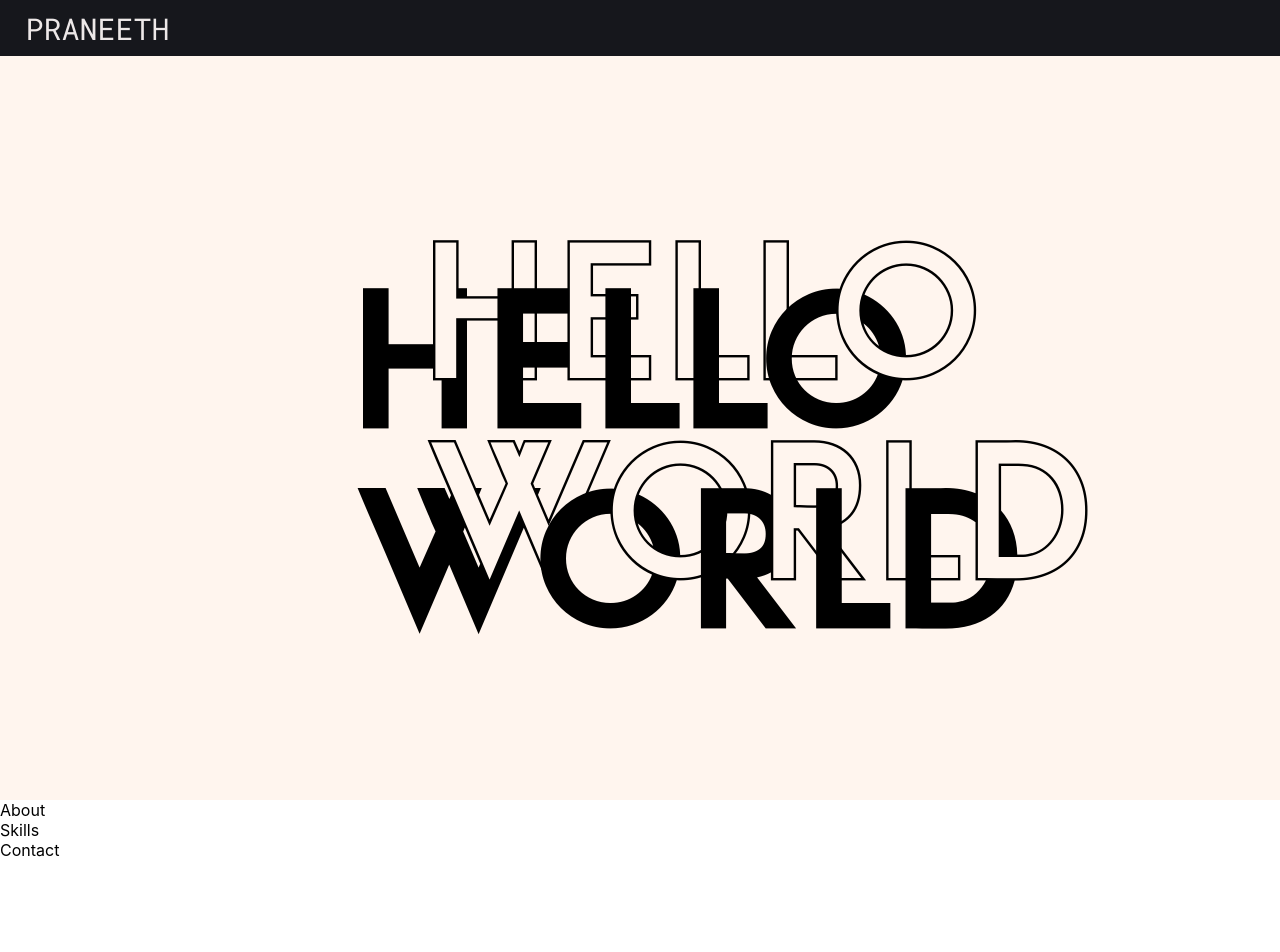
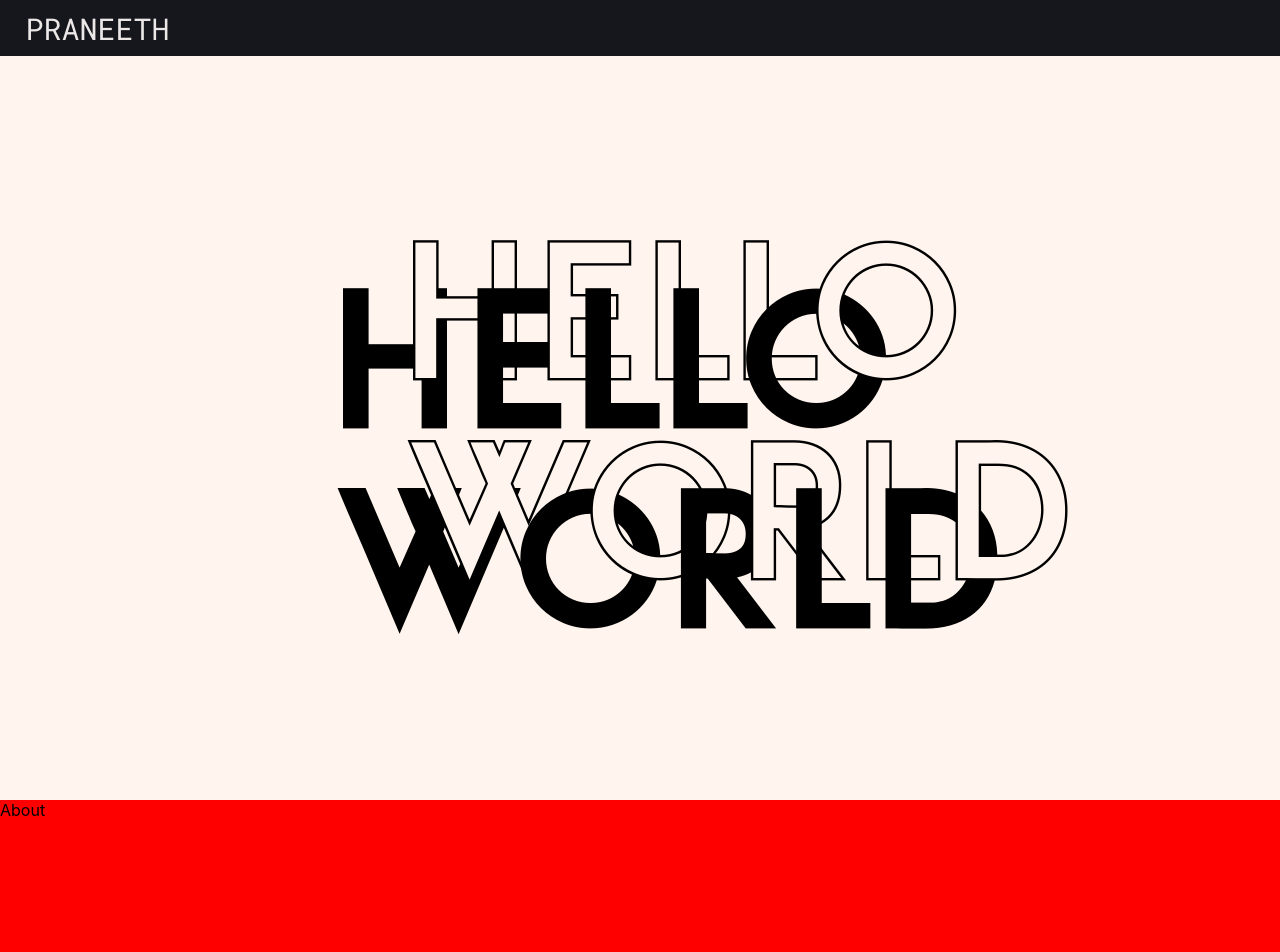
Before and after one commit to NotPraneeth/React-portfolio-new, a React (Create React App) app: page / in a window 1280 px wide. Shown: the top 952 px of the page. Before the commit the page ends 860 px from the top, so only its background shows below. Built offline with nearby package versions, Linux system fonts and the light colour scheme.

Commit message:
added smooth scrolling

```diff
--- a/package.json
+++ b/package.json
@@ -6,8 +6,10 @@
     "@testing-library/jest-dom": "^5.16.5",
     "@testing-library/react": "^13.4.0",
     "@testing-library/user-event": "^13.5.0",
+    "locomotive-scroll": "^4.1.4",
     "react": "^18.2.0",
     "react-dom": "^18.2.0",
+    "react-locomotive-scroll": "^0.2.2",
     "react-scripts": "5.0.1",
     "web-vitals": "^2.1.4"
   },
--- a/src/App.js
+++ b/src/App.js
@@ -1,3 +1,6 @@
+
+import React from "react";
+import ReactDOM from 'react-dom/client';
 import './App.css';
 import Navbar from './Components/Navbar/Navbar'
 import Landing from './Components/Landing/Landing';
@@ -6,9 +9,24 @@ import Skills from './Components/Skills/Skills';
 import Contact from './Components/Contact/Contact';
 import './fonts/Break-Regular.woff';
 import './fonts/Break-Regular.woff2';
+import LocomotiveScroll from 'locomotive-scroll';
+import { useEffect, useRef } from 'react';
+
 function App() {
+  let container = useRef(null);
+
+       useEffect(() => {
+
+          new LocomotiveScroll({
+             el: container,
+             smooth: true,
+             lerp: .01,
+             multiplier: .5
+          });
+
+       }, []);
   return (
-    <div className="App">
+    <div ref={el => container = el} data-scroll data-scroll-speed="1" className="App">
       <Navbar/>
       <Landing/>
       <About/>
--- a/src/Components/About/About.js
+++ b/src/Components/About/About.js
@@ -2,7 +2,7 @@ import React from 'react'
 import './about.css'
 function About() {
   return (
-    <div>About</div>
+    <div className='About-container'>About</div>
   )
 }
 
--- a/src/Components/About/about.css
+++ b/src/Components/About/about.css
@@ -0,0 +1,6 @@
+
+
+.About-container{
+    height: 100vh;
+    background-color: red;
+}
--- a/src/Components/Contact/Contact.js
+++ b/src/Components/Contact/Contact.js
@@ -2,7 +2,7 @@ import React from 'react'
 import './contact.css'
 function Contact() {
   return (
-    <div>Contact</div>
+    <div className='Contact-container'>Contact</div>
   )
 }
 
--- a/src/Components/Contact/contact.css
+++ b/src/Components/Contact/contact.css
@@ -0,0 +1,6 @@
+
+
+.Contact-container{
+    height: 100vh;
+    background-color: black;
+}
--- a/src/Components/Landing/landing.css
+++ b/src/Components/Landing/landing.css
@@ -14,5 +14,5 @@
   .Landing-hero-content{
     font-size: 200px;
     font-family: Break;
-    transform: translateX(120px);
+    transform: translateX(100px);
   }
--- a/src/Components/Skills/Skills.js
+++ b/src/Components/Skills/Skills.js
@@ -2,7 +2,7 @@ import React from 'react'
 import './skills.css'
 function Skills() {
   return (
-    <div>Skills</div>
+    <div className='Skills-container'>Skills</div>
   )
 }
 
--- a/src/Components/Skills/skills.css
+++ b/src/Components/Skills/skills.css
@@ -0,0 +1,6 @@
+
+
+.Skills-container{
+    height: 100vh;
+    background-color: green;
+}
--- a/src/index.js
+++ b/src/index.js
@@ -1,4 +1,4 @@
-import React from 'react';
+import React, { useEffect } from "react";
 import ReactDOM from 'react-dom/client';
 import './index.css';
 import App from './App';
```
Also changed, not shown: 1 other file (tests, documents, lock files or other folders).
